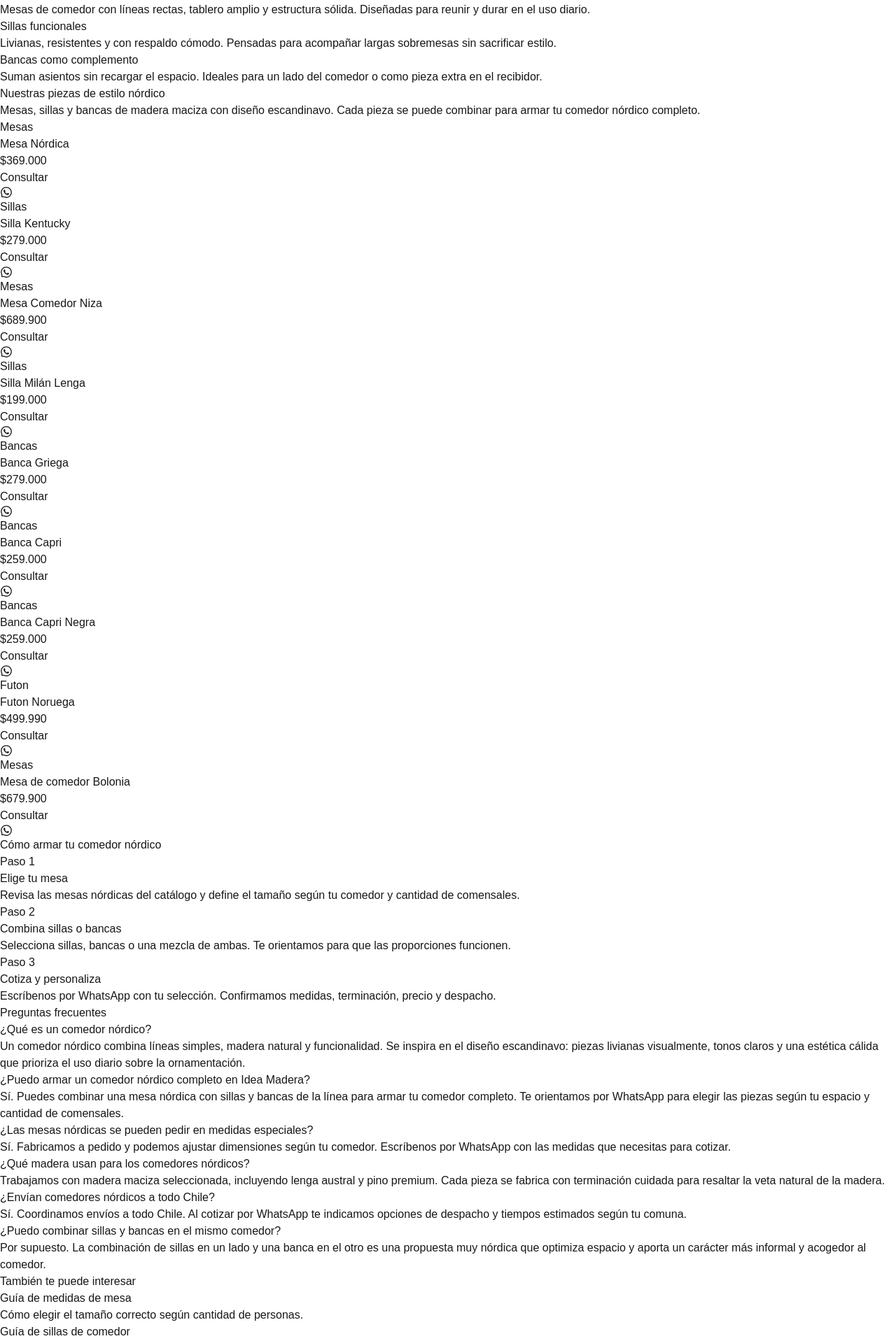
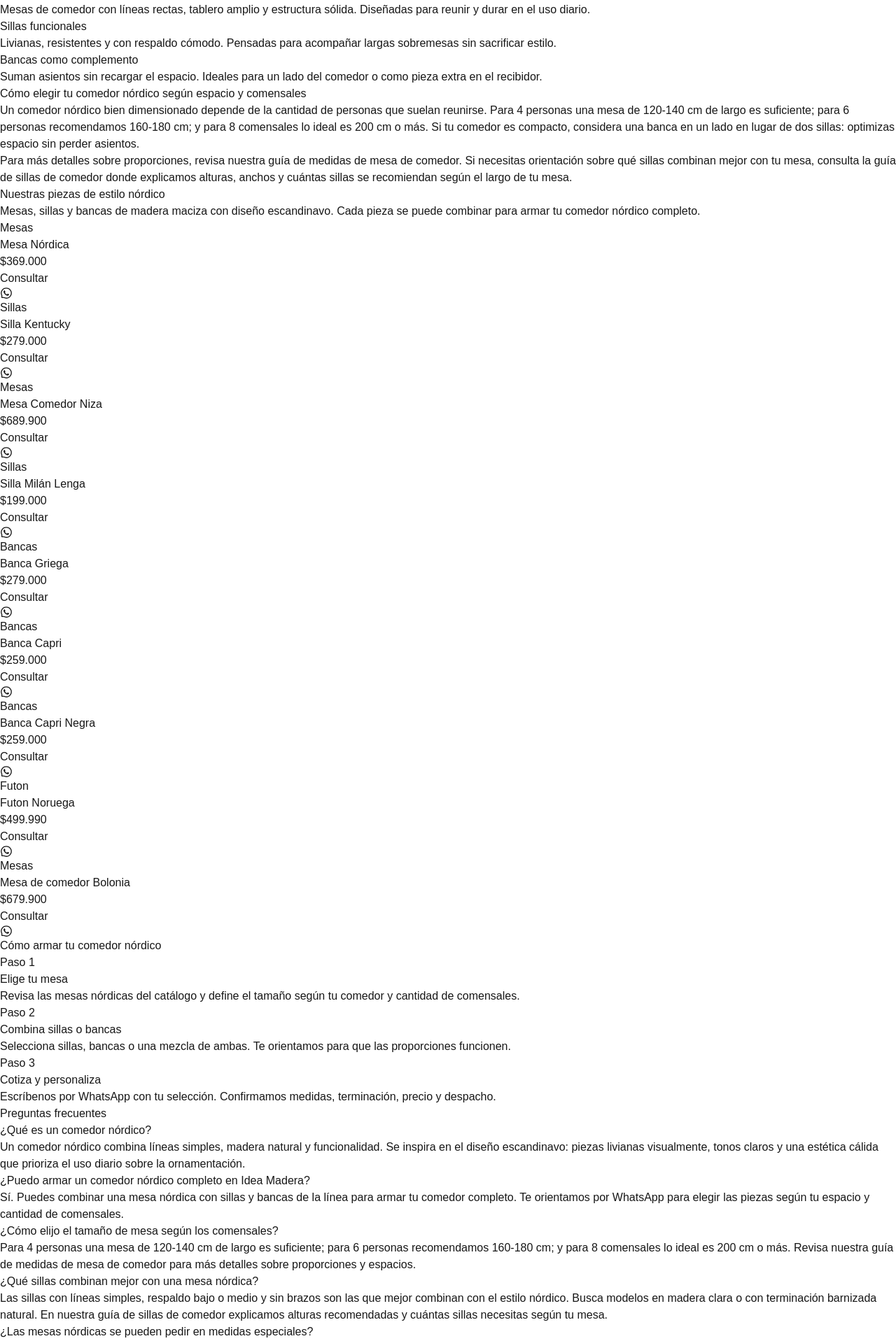
Before and after one commit to gpedrosad/tienda, a Next.js app: page /comedores-nordicos in a window 1280 px wide. Shown: the part 903-2820 px from the top of the page at 70% size. Built offline with nearby package versions, Linux system fonts and the light colour scheme; no server answers.

Commit message:
SEO Lote 9: Profundizar comedores-nordicos y puertas-a-medida basado en GSC
Co-authored-by: gpedrosad <gpedrosad@users.noreply.github.com>

```diff
--- a/src/app/comedores-nordicos/page.tsx
+++ b/src/app/comedores-nordicos/page.tsx
@@ -63,6 +63,16 @@ const faqItems = [
       "Sí. Puedes combinar una mesa nórdica con sillas y bancas de la línea para armar tu comedor completo. Te orientamos por WhatsApp para elegir las piezas según tu espacio y cantidad de comensales.",
   },
   {
+    question: "¿Cómo elijo el tamaño de mesa según los comensales?",
+    answer:
+      "Para 4 personas una mesa de 120-140 cm de largo es suficiente; para 6 personas recomendamos 160-180 cm; y para 8 comensales lo ideal es 200 cm o más. Revisa nuestra guía de medidas de mesa de comedor para más detalles sobre proporciones y espacios.",
+  },
+  {
+    question: "¿Qué sillas combinan mejor con una mesa nórdica?",
+    answer:
+      "Las sillas con líneas simples, respaldo bajo o medio y sin brazos son las que mejor combinan con el estilo nórdico. Busca modelos en madera clara o con terminación barnizada natural. En nuestra guía de sillas de comedor explicamos alturas recomendadas y cuántas sillas necesitas según tu mesa.",
+  },
+  {
     question: "¿Las mesas nórdicas se pueden pedir en medidas especiales?",
     answer:
       "Sí. Fabricamos a pedido y podemos ajustar dimensiones según tu comedor. Escríbenos por WhatsApp con las medidas que necesitas para cotizar.",
@@ -81,6 +91,11 @@ const faqItems = [
     question: "¿Puedo combinar sillas y bancas en el mismo comedor?",
     answer:
       "Por supuesto. La combinación de sillas en un lado y una banca en el otro es una propuesta muy nórdica que optimiza espacio y aporta un carácter más informal y acogedor al comedor.",
+  },
+  {
+    question: "¿Un comedor nórdico es solo de madera clara?",
+    answer:
+      "No necesariamente. Si bien el estilo escandinavo clásico usa maderas claras como el pino o el roble natural, también puedes optar por maderas con veta marcada o terminaciones que resalten el tono natural sin pinturas. Lo importante es mantener las líneas limpias y la funcionalidad del diseño.",
   },
 ];
 
@@ -277,6 +292,27 @@ export default function ComedoresNordicosPage() {
               </article>
             ))}
           </div>
+
+          <h3 className="mt-12 text-2xl md:text-3xl font-light tracking-tight">
+            Cómo elegir tu comedor nórdico según espacio y comensales
+          </h3>
+          <p className="mt-4 max-w-4xl text-neutral-700 leading-relaxed">
+            Un comedor nórdico bien dimensionado depende de la cantidad de personas que suelan reunirse.
+            Para 4 personas una mesa de 120-140 cm de largo es suficiente; para 6 personas recomendamos
+            160-180 cm; y para 8 comensales lo ideal es 200 cm o más. Si tu comedor es compacto, considera
+            una banca en un lado en lugar de dos sillas: optimizas espacio sin perder asientos.
+          </p>
+          <p className="mt-4 max-w-4xl text-neutral-700 leading-relaxed">
+            Para más detalles sobre proporciones, revisa nuestra{" "}
+            <Link href="/guias/medidas-mesa-comedor" className="underline hover:text-neutral-900">
+              guía de medidas de mesa de comedor
+            </Link>
+            . Si necesitas orientación sobre qué sillas combinan mejor con tu mesa, consulta la{" "}
+            <Link href="/guias/elegir-sillas-madera-comedor" className="underline hover:text-neutral-900">
+              guía de sillas de comedor
+            </Link>{" "}
+            donde explicamos alturas, anchos y cuántas sillas se recomiendan según el largo de tu mesa.
+          </p>
         </section>
 
         {/* Grilla de productos */}
--- a/src/data/products.ts
+++ b/src/data/products.ts
@@ -76,7 +76,7 @@ export const products: Product[] = [
     shortPitch:
       "Mesa nórdica de madera para comedor: 160 × 90 × 75 cm, líneas simples y barniz a elección.",
     description:
-      "Mesa nórdica de madera para comedor. Mide 160 × 90 × 75 cm y vale $369.000. Líneas simples, madera maciza y barniz natural o a elección. Fabricada en Chillán; si necesitas otra medida, cotiza por WhatsApp. El despacho se confirma aparte según comuna.",
+      "Mesa nórdica de madera para comedor. Mide 160 × 90 × 75 cm y vale $369.000. Líneas simples, madera maciza y barniz natural o a elección. Fabricada en Chillán; si necesitas otra medida, cotiza por WhatsApp. El despacho se confirma aparte según comuna. Si buscas armar un comedor completo de estilo nórdico, revisa nuestras [mesas, sillas y bancas nórdicas](/comedores-nordicos).",
     features: [
       "Mesa de comedor estilo nórdico",
       "160 × 90 × 75 cm",
```
Also changed, not shown: src/lib/service-landings.ts (+18 -0 lines), 1 other file (tests, documents, lock files or other folders).
